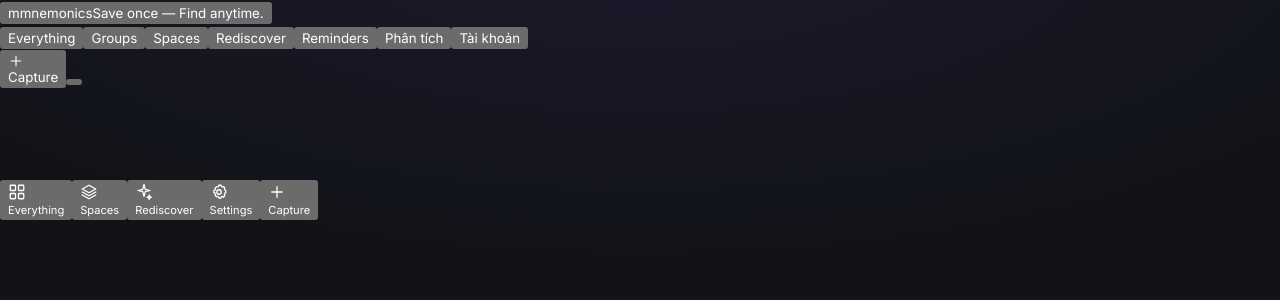
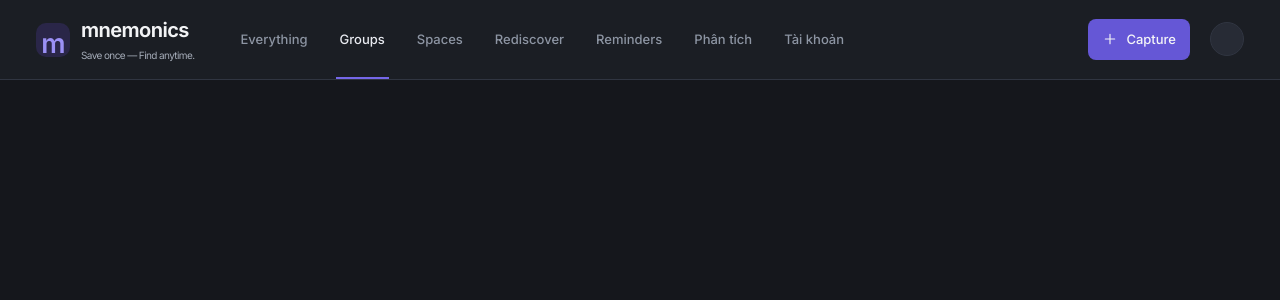
Before and after one commit to hao09052004/Mnemonics, a React (Vite) app in the folder apps/web/: page /app/clusters in a window 1280 px wide. Shown: the top 300 px of the page. Built offline with nearby package versions, Linux system fonts and the light colour scheme; no server answers.

Commit message:
style: import dashboard.css and polish dashboard UI to match extension exactly

```diff
--- a/apps/web/src/main.tsx
+++ b/apps/web/src/main.tsx
@@ -8,6 +8,7 @@
 import { createRoot } from 'react-dom/client';
 import { App } from './App';
 import './styles/global.css';
+import './styles/dashboard.css';
 
 const container = document.getElementById('root');
 if (container) {
--- a/apps/web/src/styles/dashboard.css
+++ b/apps/web/src/styles/dashboard.css
@@ -22,7 +22,9 @@
   --purple: #7567E8;
   --purple-soft: #2A2648;
   --border: #303541;
+  --border-strong: rgba(255, 255, 255, 0.12);
   --radius: 12px;
+  --radius-sm: 8px;
   --on-primary: #F4F5F7;
   --purple-button: #6557D6;
   --purple-button-hover: #6B5DDA;
@@ -31,6 +33,7 @@
   --purple-text: #9B90F5;
   --focus-ring: rgba(117, 103, 232, .35);
   --overlay: rgba(5, 7, 12, .68);
+  --ease: cubic-bezier(0.22, 0.61, 0.36, 1);
 
   font-family: 'Inter', system-ui, sans-serif;
   color: var(--text);
@@ -53,6 +56,10 @@
   gap: 42px;
   border-bottom: 1px solid var(--border);
   background: var(--elevated);
+  position: sticky;
+  top: 0;
+  z-index: 10;
+  backdrop-filter: blur(8px);
 }
 
 .brand {
@@ -101,6 +108,12 @@
   color: var(--muted);
   font-size: 13px;
   font-weight: 500;
+  display: inline-flex;
+  align-items: center;
+  border: 0;
+  padding: 0 4px;
+  cursor: pointer;
+  transition: color .15s;
 }
 
 .header-link:hover { color: var(--secondary); }
--- a/apps/web/src/styles/global.css
+++ b/apps/web/src/styles/global.css
@@ -12,6 +12,7 @@
 
 @import "@fontsource-variable/inter";
 @import "./tokens.css";
+@import "./dashboard.css";
 @import "./billing-admin.css";
 
 *,
```
